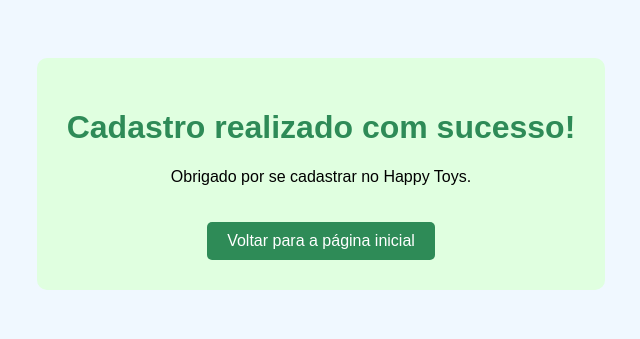
After one commit to Baumgarte07/ProjetoFinal_SW, a PHP site: page /sucesso.php in a window 1280 px wide. The commit adds this page. Shown: the top 339 px of the page, without its empty margins (319-959 px from the left). Run offline with PHP 8.4, Linux system fonts and the light colour scheme.

Commit message:
17/09/2025

```diff
--- a/index.php
+++ b/index.php
@@ -16,7 +16,7 @@
                 <li><a href="index.php">Início</a></li>
                 <li><a href="#">Masculinos</a></li>
                 <li><a href="#">Femininos</a></li>
-                <li><a href="#">Brinquedos</a></li>
+                <li><a href="cadastro.php">Brinquedos</a></li>
             </ul>
         </nav>
     </nav>
--- /dev/null
+++ b/sucesso.php
@@ -0,0 +1,44 @@
+<!DOCTYPE html>
+<html lang="pt-BR">
+<head>
+    <meta charset="UTF-8">
+    <meta name="viewport" content="width=device-width, initial-scale=1.0">
+    <title>Cadastro Realizado</title>
+    <style>
+        body {
+            font-family: Arial, sans-serif;
+            background-color: #f0f8ff;
+            text-align: center;
+            padding: 50px;
+        }
+        .container {
+            background-color: #e0ffe0;
+            padding: 30px;
+            border-radius: 10px;
+            display: inline-block;
+        }
+        h1 {
+            color: #2e8b57;
+        }
+        a {
+            display: inline-block;
+            margin-top: 20px;
+            text-decoration: none;
+            color: white;
+            background-color: #2e8b57;
+            padding: 10px 20px;
+            border-radius: 5px;
+        }
+        a:hover {
+            background-color: #246b45;
+        }
+    </style>
+</head>
+<body>
+    <div class="container">
+        <h1>Cadastro realizado com sucesso!</h1>
+        <p>Obrigado por se cadastrar no Happy Toys.</p>
+        <a href="index.php">Voltar para a página inicial</a>
+    </div>
+</body>
+</html>
```
Also changed, not shown: cadastro.php (+18 -9 lines), conexao.php (added, +13 -0 lines), processacadastro.php (added, +41 -0 lines).
